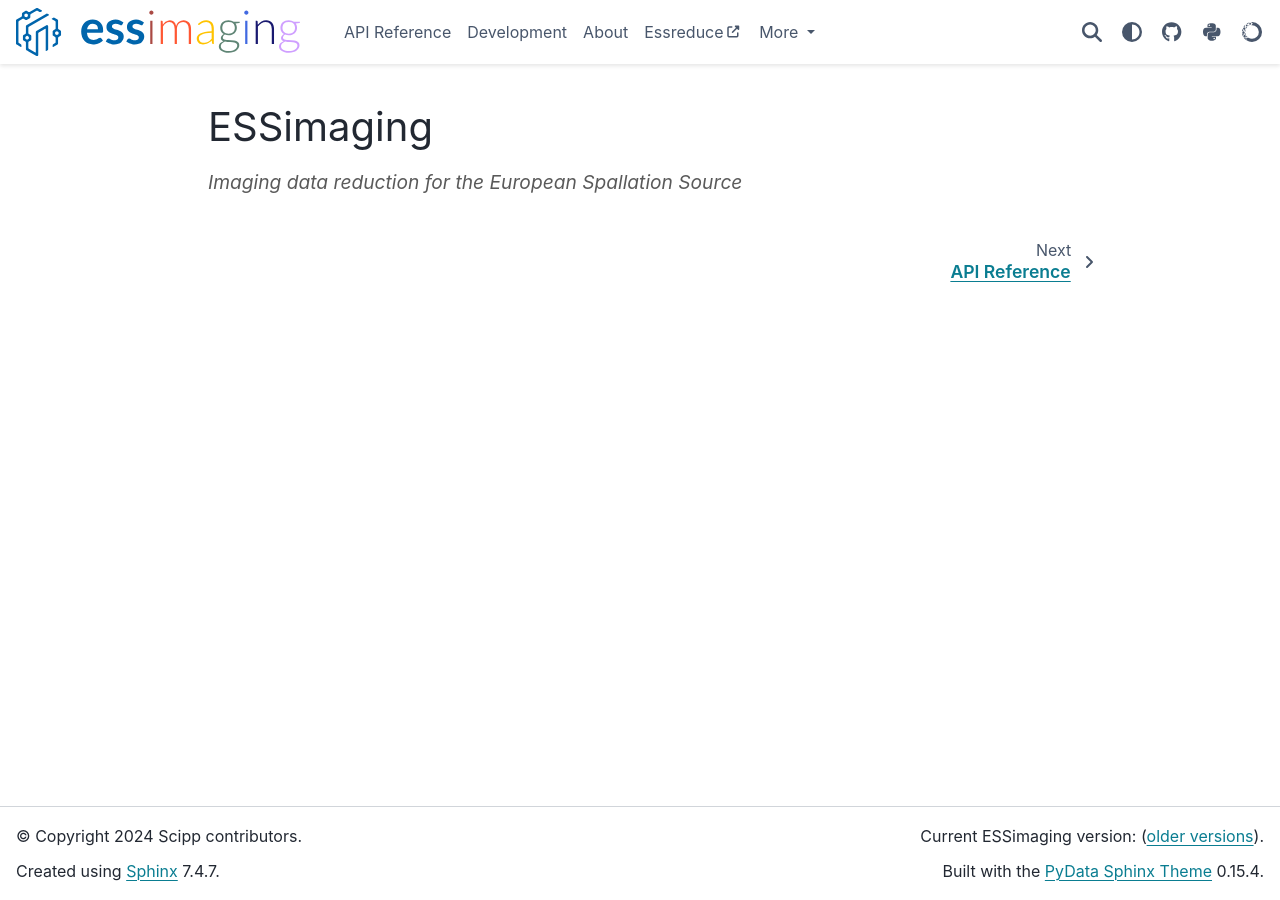
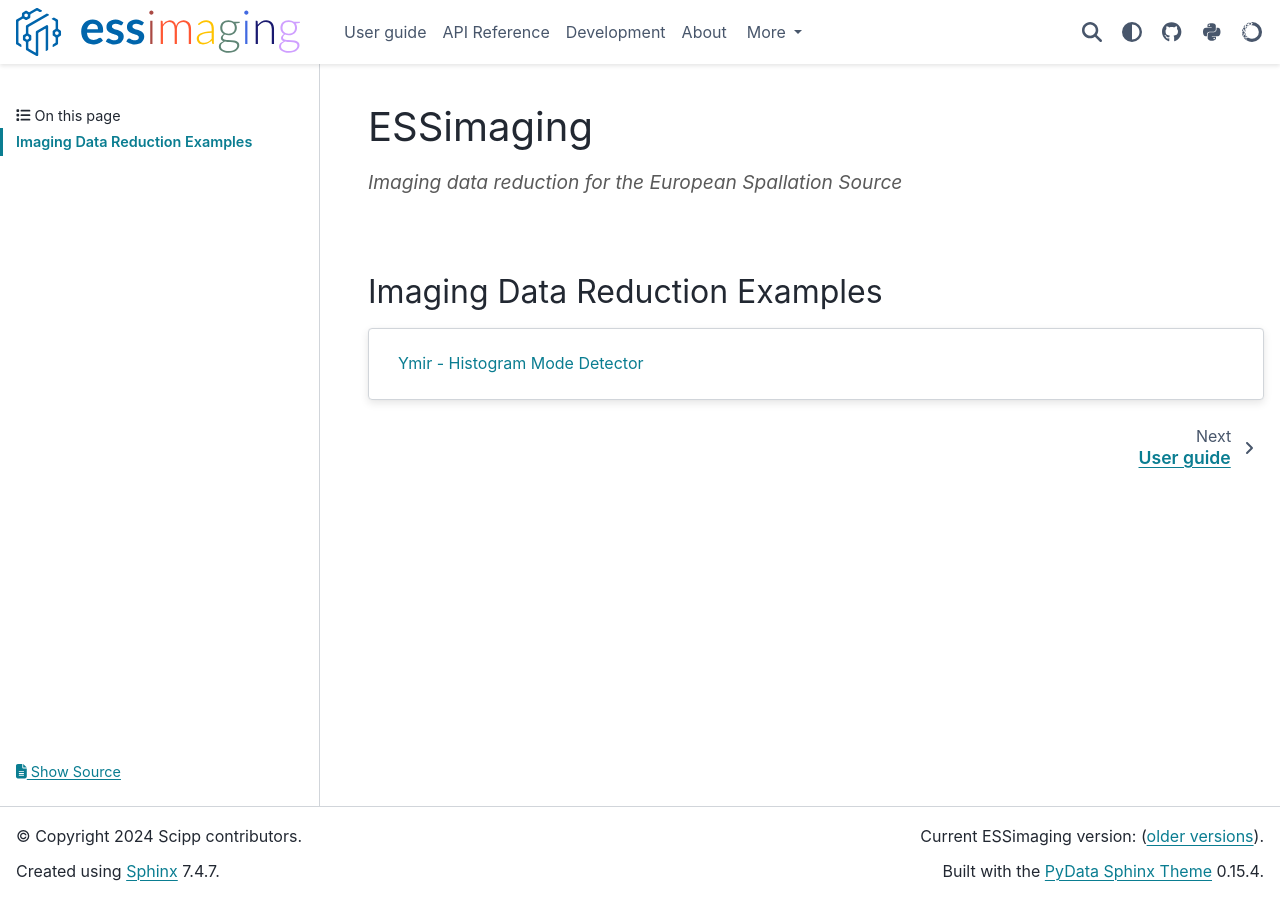
Before and after one commit to scipp/essimaging, a Sphinx documentation site: the page built from docs/index.md, in a window 1280 px wide. Built offline with Sphinx 7.4.7 and the PyData theme 0.15.4, drawn with Linux system fonts in a browser that asks for light colours; pages that are not in the unit, such as notebooks, are missing from menus; the version number could not be read and is left out.

Commit message:
Add histogram mode detector IO example in the docs. [skip ci]

`````diff
--- a/docs/index.md
+++ b/docs/index.md
@@ -5,11 +5,24 @@
   </br></br>
 </span>
 
+## Imaging Data Reduction Examples
+````{card}
+
+```{button-ref} user-guide/histogram_mode_detector
+:class: stretched-link
+
+Ymir - Histogram Mode Detector
+
+```
+
+````
+
 ```{toctree}
 ---
 hidden:
 ---
 
+user-guide/index
 api-reference/index
 developer/index
 about/index
`````
Also changed, not shown: docs/user-guide/index.md (added, +10 -0 lines), docs/user-guide/installation.md (added, +16 -0 lines), docs/user-guide/histogram_mode_detector.ipynb (added).
